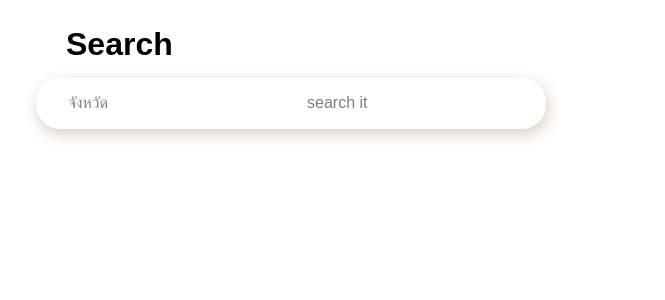
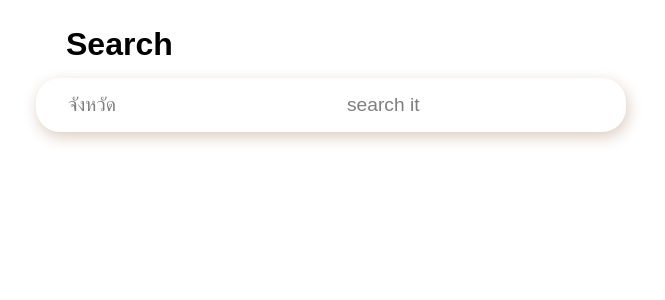
Before and after one commit to folkmoz1/Next, a Next.js app: page /search in a window 1280 px wide. Shown: the top 300 px of the page, without its empty margins (190-855 px from the left). Built offline with nearby package versions, Linux system fonts and the light colour scheme.

Commit message:
Update index.js

```diff
--- a/src/pages/search/index.js
+++ b/src/pages/search/index.js
@@ -4,6 +4,8 @@ import Head from "next/head";
 import Link from "next/link";
 import styled from "styled-components";
 import { GlobalContext } from "../../Context/Context";
+
+import Aos from 'aos';
 
 const SearchComp = styled.div`
     display:flex;
@@ -14,6 +16,11 @@ const SearchComp = styled.div`
     align-items: flex-start;
     justify-content: flex-start;
 
+        @media (max-width: 568px) {
+            align-items: center;
+            width: 100%;
+        }
+
     h1 {
         margin: 0 0 1rem 0;
     }
@@ -23,6 +30,35 @@ const SearchComp = styled.div`
         border-radius: 24px;
         transform: translateX(-30px);
         box-shadow: 2px 5px 15px 0px rgba(219, 204, 193, 1);
+
+            @media (max-width: 568px) {
+                width: 100%;
+                height: 65px;
+                display: inline-flex;
+                border-radius: 0;
+                z-index: 1524;
+                transform: translateX(0);
+                position: sticky;
+                top:0;
+                background: #fff;
+                box-shadow: none;
+                border-bottom: 1px solid #dddfe2;
+
+                input {
+                    width:50%;
+                    text-align: center;
+                    margin: 0;
+                    transition: .2s ease;
+                    position: relative;
+
+
+                    &:not(:placeholder-shown) {
+                        color: #fa05a4;
+                        font-size: 1rem;
+                    }
+
+                }
+            }
     }
      > div:nth-of-type(2){
         padding: 0 1rem;
@@ -32,6 +68,13 @@ const SearchComp = styled.div`
         display: flex;
         flex-flow: wrap row;
         margin: 1rem 0;
+
+            @media (max-width: 568px) {
+                box-shadow: none;
+                transform: translateX(0);
+            }
+
+
     }
 
     input {
@@ -39,6 +82,8 @@ const SearchComp = styled.div`
         margin: .5rem 0;
         padding: .5rem 1rem;
         background: transparent;
+        font-size: 1.2rem;
+
         &:focus {
             outline: none;
             color: tomato;
@@ -59,12 +104,28 @@ const Place = styled.div`
     cursor: pointer;
     transition: .3s ease-in-out;
     position: relative;
+
         &:hover {
             transform: scale(1.05);
+
+            p {
+
+            }
 
             em {
                 opacity: 1;
             }
+        }
+        @media (max-width: 1568px) {
+            width: 380px;
+            cursor: default;
+
+            em {
+                font-size: .8rem;
+            }
+        }
+        @media (max-width: 568px) {
+            width: 330px;
         }
 
     > div {
@@ -105,7 +166,10 @@ function Index() {
 
     const { resultSearch,apiSearch,setResultSearch } = useContext(GlobalContext)
 
-
+    useEffect(() => {
+        Aos.init();
+        Aos.refresh();
+    },[]);
 
     useEffect(() => {
         if (search) {
@@ -155,14 +219,14 @@ function Index() {
                 />
             </div>
             <div>
-            { resultSearch ? resultSearch.slice(0,30).map(place => {
+            { resultSearch ? resultSearch.slice(0,30).map((place, index) => {
                 return(
                     <Link href={{pathname: '/search/[dtId]'}} as={{pathname:`/search/${place.place_id}`}} key={place.place_id}>
-                            <Place title={'รายละเอียด'} >
+                            <Place title={'รายละเอียด'} data-aos={'fade-up'} data-aos-duration={`1s`} >
                                 <h2>{place.place_name}</h2>
                             { place.thumbnail_url && <div><img src={place.thumbnail_url} /></div> }
                                 <p>ตำบล : {place.location.sub_district}</p>
-                                <em>ประเภท : {place.category_code} <span>{place.category_description}</span></em>
+                                <em>ประเภท : {place.category_code} </em>
                             </Place>
                     </Link>
 
```
